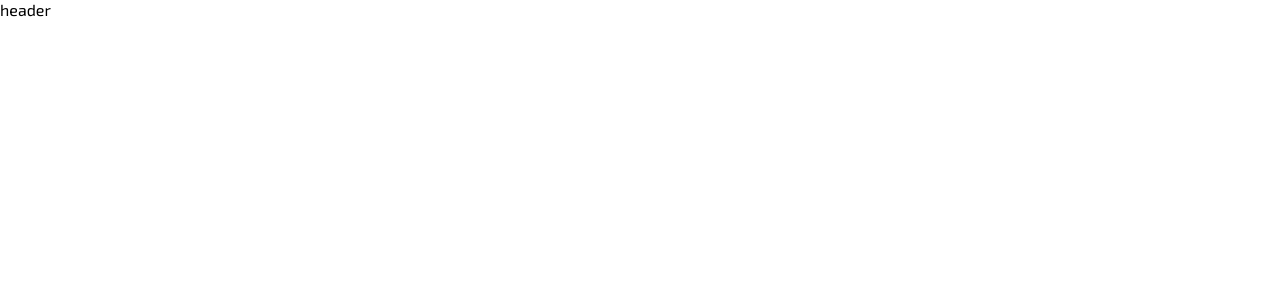
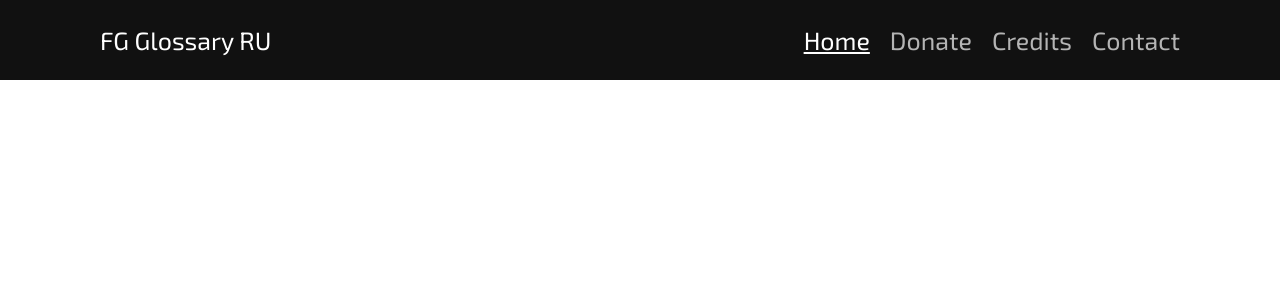
Before and after one commit to Bebravee/fg_glossary, a Next.js app: page / in a window 1280 px wide. Shown: the top 300 px of the page. Built offline with nearby package versions, Linux system fonts and the light colour scheme.

Commit message:
architecture and nav changes

```diff
--- a/src/app/components/header/header.scss
+++ b/src/app/components/header/header.scss
@@ -0,0 +1,29 @@
+@use "../../main.scss" as *;
+
+.Header {
+  padding: 25px 0;
+
+  background-color: #111111;
+
+  .Header-content {
+    display: flex;
+    justify-content: space-between;
+    align-items: center;
+
+    font-size: 25px;
+  }
+
+  .Header-content-links {
+    display: flex;
+    gap: 20px;
+
+    .non-active {
+      color: $font-color-alt;
+    }
+
+    .active {
+      text-decoration: underline;
+      color: $font-color;
+    }
+  }
+}
--- a/src/app/components/header/header.tsx
+++ b/src/app/components/header/header.tsx
@@ -1,7 +1,40 @@
+"use client";
+
+import Link from "next/link";
+import { usePathname } from "next/navigation";
+
 import "./header.scss";
 
 const Header = () => {
-  return <div>header</div>;
+  const pathname = usePathname();
+
+  const links = [
+    { href: "/", label: "Home" },
+    { href: "/donate", label: "Donate" },
+    { href: "/credits", label: "Credits" },
+    { href: "/contact", label: "Contact" },
+  ];
+
+  return (
+    <nav className="Header">
+      <div className="Header-content container">
+        <Link href="/" className="Header-logo">
+          FG Glossary RU
+        </Link>
+        <div className="Header-content-links">
+          {links.map((link) => (
+            <Link
+              key={link.href}
+              href={link.href}
+              className={pathname === link.href ? "active" : "non-active"}
+            >
+              {link.label}
+            </Link>
+          ))}
+        </div>
+      </div>
+    </nav>
+  );
 };
 
 export default Header;
--- /dev/null
+++ b/src/app/contact/page.tsx
@@ -0,0 +1,5 @@
+const ContactPage = () => {
+  return <div></div>;
+};
+
+export default ContactPage;
--- /dev/null
+++ b/src/app/credits/page.tsx
@@ -0,0 +1,5 @@
+const CreditsPage = () => {
+  return <div></div>;
+};
+
+export default CreditsPage;
--- /dev/null
+++ b/src/app/donate/page.tsx
@@ -0,0 +1,5 @@
+const DonatePage = () => {
+  return <div></div>;
+};
+
+export default DonatePage;
--- a/src/app/layout.tsx
+++ b/src/app/layout.tsx
@@ -1,5 +1,8 @@
 import type { Metadata } from "next";
 import { Exo_2 } from "next/font/google";
+
+import Header from "./components/header/header";
+
 import "./main.scss";
 
 const exo_2 = Exo_2({
@@ -19,7 +22,12 @@ export default function RootLayout({
 }>) {
   return (
     <html lang="en" className={exo_2.variable}>
-      <body>{children}</body>
+      <body>
+        <div>
+          <Header />
+          <main>{children}</main>
+        </div>
+      </body>
     </html>
   );
 }
--- a/src/app/main.scss
+++ b/src/app/main.scss
@@ -1,10 +1,20 @@
+$font-color: #fff;
+$font-color-alt: #b4b4b4;
+
 body {
   padding: 0;
   margin: 0;
 
   * {
     font-family: var(--font-exo-2), sans-serif;
+    color: $font-color;
     padding: 0;
     margin: 0;
+
+    text-decoration: none;
   }
 }
+
+.container {
+  padding: 0 100px;
+}
--- a/src/app/page.tsx
+++ b/src/app/page.tsx
@@ -1,9 +1,7 @@
 import Header from "./components/header/header";
 
-export default function Home() {
-  return (
-    <div>
-      <Header />
-    </div>
-  );
-}
+const HomePage = () => {
+  return <div></div>;
+};
+
+export default HomePage;
```
